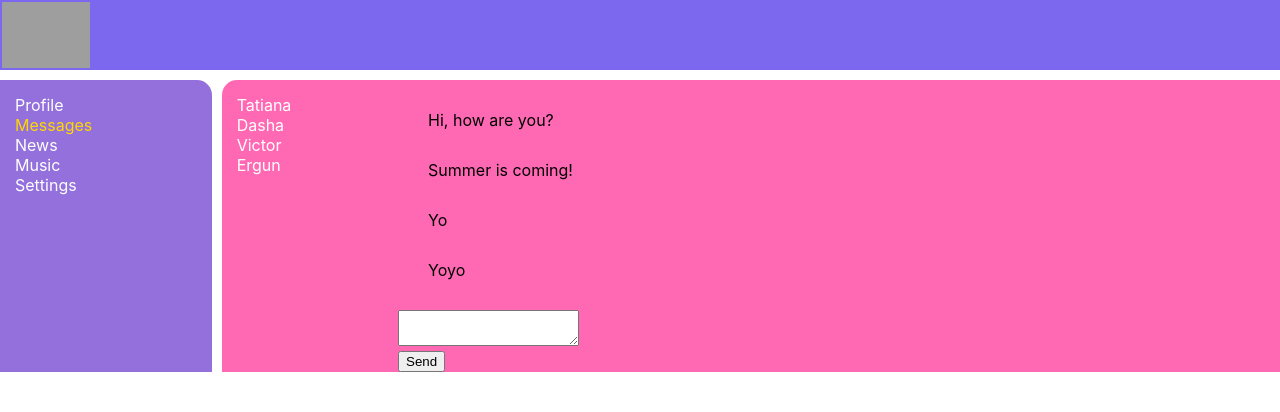
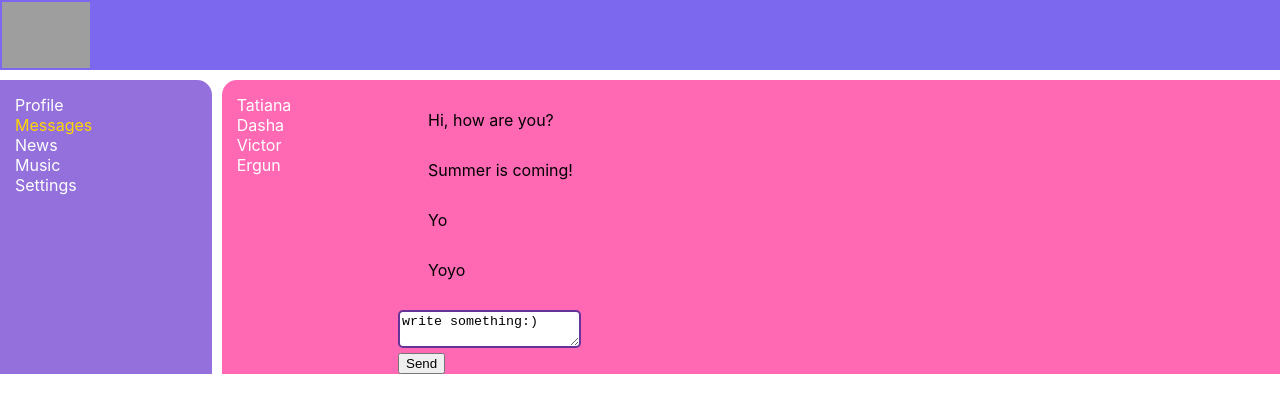
Before and after one commit to aleksandrasezer/Social_network, a React (Create React App) app: page /dialogs in a window 1280 px wide. Shown: the top 412 px of the page. Built offline with nearby package versions, Linux system fonts and the light colour scheme; grey boxes are pictures that could not be loaded.

Commit message:
reusable comp Textarea

```diff
--- a/src/App.tsx
+++ b/src/App.tsx
@@ -20,7 +20,8 @@ function App(props: AppPropsType) {
                 <div className="app_wrapper_content">
                     <Route path='/dialogs' render = {() => <Dialogs dialogs={props.state.dialogsPage.dialogs}
                                                                     messages={props.state.dialogsPage.messages}
-                                                                    dispatch={props.dispatch}/>} />
+                                                                    dispatch={props.dispatch}
+                                                                    newMessageBody={props.state.dialogsPage.newMessageBody}/>} />
                     <Route path='/profile' render = {() => <Profile posts={props.state.profilePage.posts}
                                                                     dispatch={props.dispatch}
                                                                     newPostText={props.state.profilePage.newPostText} />} />
--- /dev/null
+++ b/src/components/ControlledTextarea/ControlledTextarea.module.css
@@ -0,0 +1,4 @@
+.input textarea{
+    border: 2px solid rebeccapurple;
+    border-radius: 5px;
+}
--- /dev/null
+++ b/src/components/ControlledTextarea/ControlledTextarea.tsx
@@ -0,0 +1,26 @@
+import React, {ChangeEvent} from "react";
+import s from './ControlledTextarea.module.css';
+
+type ControlledTextareaPropsTYpe = {
+    onPostChange: (text: string) => void
+    value: string
+    onTextClick: () => void
+}
+
+export function ControlledTextarea(props: ControlledTextareaPropsTYpe) {
+
+    const onPostChangeHandler = (e: ChangeEvent<HTMLTextAreaElement>) => {
+        if (e.currentTarget) {
+            let test = e.currentTarget.value
+            props.onPostChange(test)
+        }
+    }
+
+    return (
+        <div className={s.input}>
+            <textarea onChange={onPostChangeHandler}
+                      value={props.value}
+                      onClick={props.onTextClick}/>
+        </div>
+    )
+}
--- a/src/components/dialogs/Dialogs.tsx
+++ b/src/components/dialogs/Dialogs.tsx
@@ -8,6 +8,7 @@ type DialogsPropsType = {
     messages: MessageType[]
     dialogs: DialogType[]
     dispatch: (action: ActionTypes) => void
+    newMessageBody: string
 }
 function Dialogs(props: DialogsPropsType) {
     // @ts-ignore
@@ -18,7 +19,9 @@ function Dialogs(props: DialogsPropsType) {
                 { dialogsItems }
             </div>
             <div className={s.messages}>
-                <Messages messages={props.messages} dispatch={props.dispatch}/>
+                <Messages messages={props.messages}
+                          newMessageBody={props.newMessageBody}
+                          dispatch={props.dispatch}/>
             </div>
         </div>
     )
--- a/src/components/dialogs/messages/Messages.tsx
+++ b/src/components/dialogs/messages/Messages.tsx
@@ -7,10 +7,12 @@ import {
     MessageType,
     updateNewMessageBodyAC
 } from "../../../redux/state";
+import {ControlledTextarea} from "../../ControlledTextarea/ControlledTextarea";
 
 type MessagesPropsType = {
     messages: MessageType[]
     dispatch: (action: ActionTypes) => void
+    newMessageBody: string
 }
 
 
@@ -18,11 +20,8 @@ function Messages(props: MessagesPropsType) {
 
     const addNewMessage = () => props.dispatch(addMessageAC())
 
-    const onMessageChangeHandler = (e: ChangeEvent<HTMLTextAreaElement>) => {
-        if (e.currentTarget) {
-            let text = e.currentTarget.value
+    const onMessageChangeHandler = (text: string) => {
             props.dispatch(updateNewMessageBodyAC(text))
-        }
     }
 
     let onTextClickHandler = () => props.dispatch(updateNewMessageBodyAC(''))
@@ -37,8 +36,10 @@ function Messages(props: MessagesPropsType) {
             </div>
             <div>
                 <div>
-                        <textarea onChange={onMessageChangeHandler}
-                                  onClick={onTextClickHandler}/>
+                    <ControlledTextarea onPostChange={onMessageChangeHandler}
+                                        value={props.newMessageBody}
+                                        onTextClick={onTextClickHandler} />
+
                 </div>
                 <div>
                     <button onClick={addNewMessage}> Send
--- a/src/components/profile/MyPosts/MyPosts.tsx
+++ b/src/components/profile/MyPosts/MyPosts.tsx
@@ -2,6 +2,7 @@ import React, {ChangeEvent} from "react";
 import s from "./MyPosts.module.css"
 import Post from "./Post/Post";
 import {ActionTypes, addPostAC, PostType, updateNewPostTextAC} from "../../../redux/state";
+import {ControlledTextarea} from "../../ControlledTextarea/ControlledTextarea";
 
 type MyPostsPropsType = {
     posts: PostType[]
@@ -16,12 +17,9 @@ function MyPosts(props: MyPostsPropsType) {
     const addPost = () => {
         props.dispatch(addPostAC())
     }
-    const onPostChange = (e: ChangeEvent<HTMLTextAreaElement>) => {
-        if (e.currentTarget) {
-            let text = e.currentTarget.value
+    const onPostChange = (text: string) => {
             props.dispatch(updateNewPostTextAC(text))
-            /*alert(text)*/
-        }}
+        }
 
     let onTextClickHandler = () => props.dispatch(updateNewPostTextAC(''))
 
@@ -33,8 +31,9 @@ function MyPosts(props: MyPostsPropsType) {
                     New post
                 </div>
                 <div>
-                    <textarea onChange={onPostChange}
-                              onClick={onTextClickHandler} value={props.newPostText}/>
+                    <ControlledTextarea onPostChange={onPostChange}
+                                        value={props.newPostText}
+                                        onTextClick={onTextClickHandler}/>
                     <button onClick={addPost}>Add post</button>
                 </div>
             </div>
```
